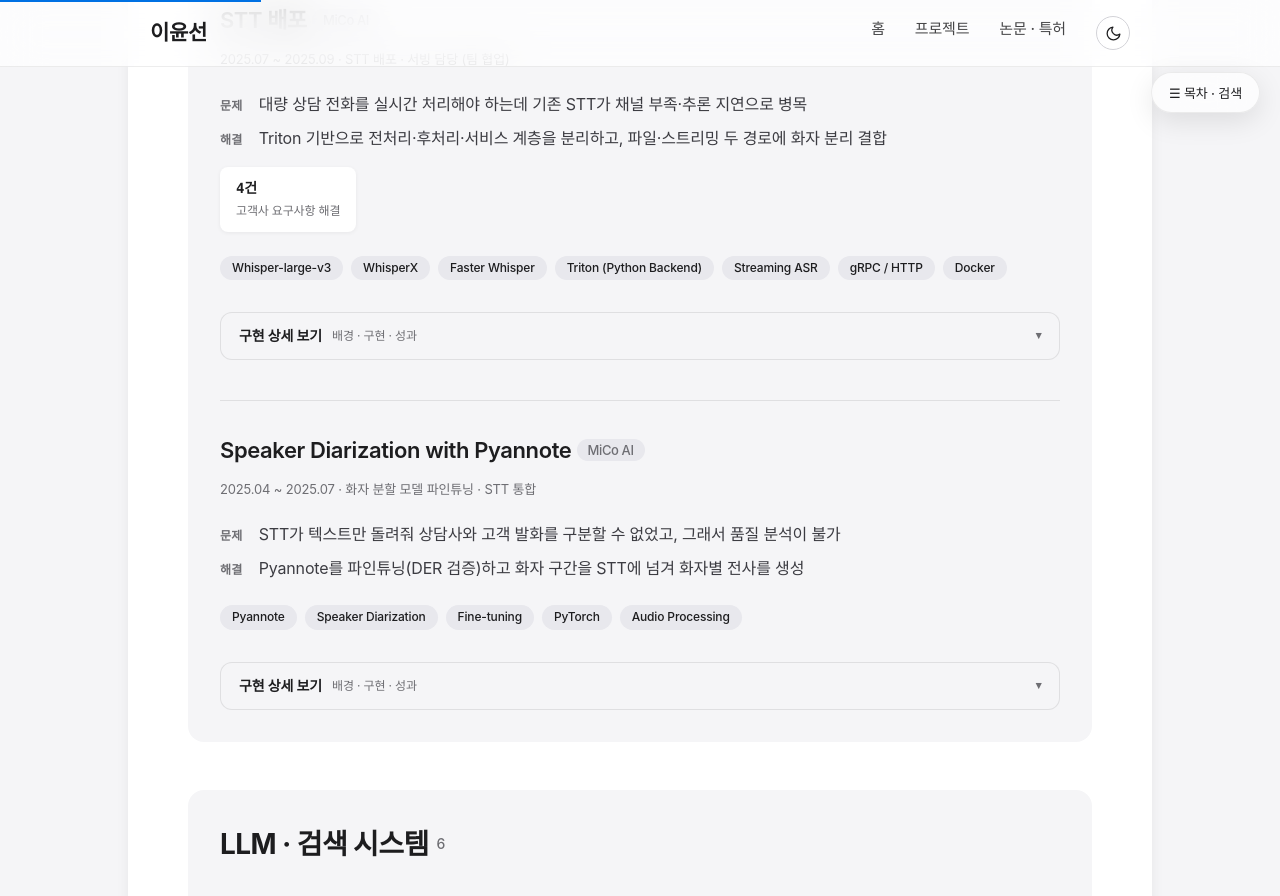
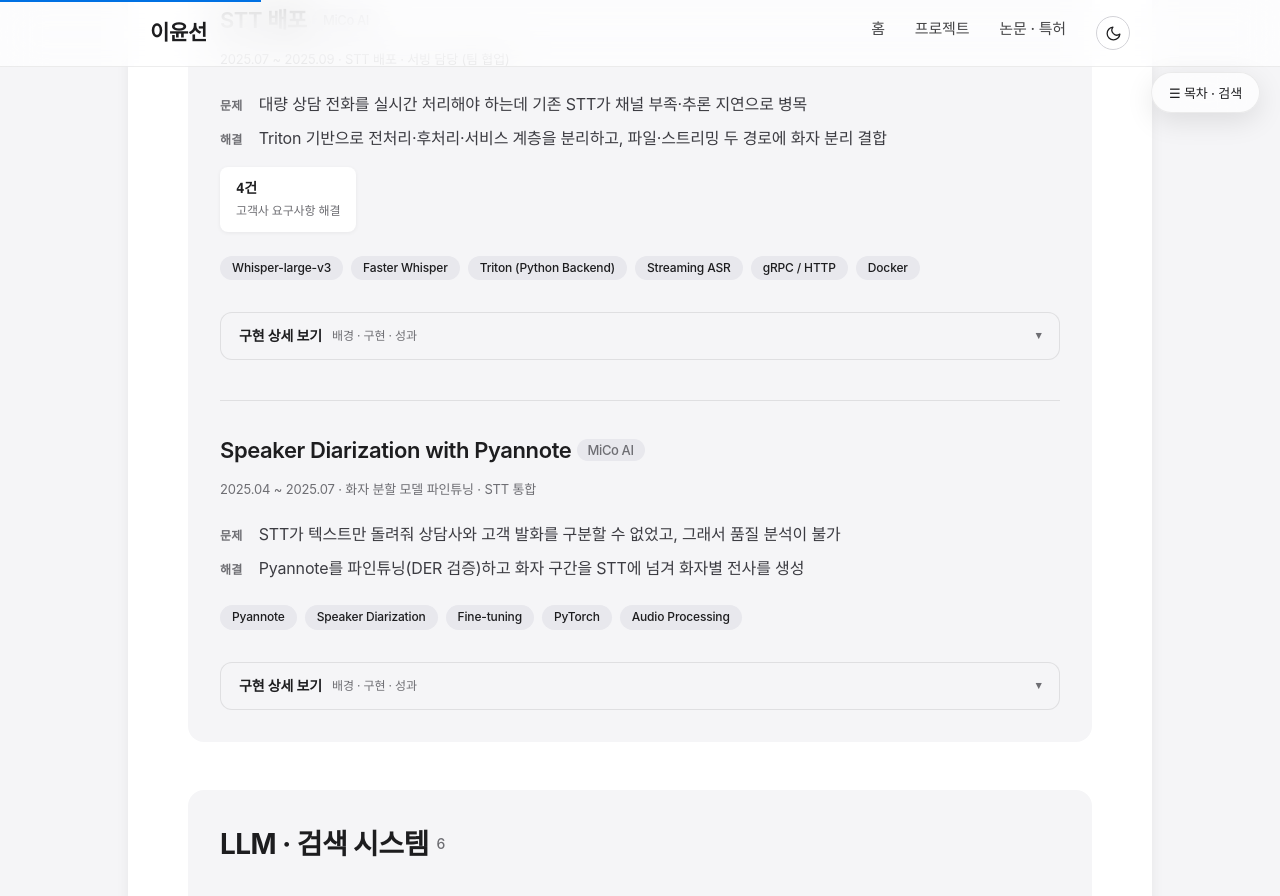
Before and after one commit to ckc5800/ckc5800.github.io, a Jekyll site: the page built from projects.html, in a window 1280 px wide and 900 px high, scrolled down 1789 px. Shown: the top 896 px of the window. Built offline with Jekyll 4.4.1, drawn with Linux system fonts in a browser that asks for light colours; some web fonts are replaced.

Commit message:
STT 카드에서 사내 회의록 STT 제거 — 별개 프로젝트
AIG 상담센터 STT 배포 카드 안에 사내 회의록 STT가 구현 문단과
성과 불릿으로 섞여 있던 것을 본인이 지적. 다른 프로젝트라 삭제.
WhisperX 태그도 함께 제거 — 이 카드에서 WhisperX를 뒷받침하던
서술이 그 문단뿐이었고, 코드 감사에서도 STT 저장소에 0건이었음.

Co-Authored-By: Claude Fable 5 <noreply@anthropic.com>

```diff
--- a/projects.html
+++ b/projects.html
@@ -315,7 +315,6 @@ title: 프로젝트
     </div>
     <div class="tech-tags">
         <span class="tech-tag">Whisper-large-v3</span>
-        <span class="tech-tag">WhisperX</span>
         <span class="tech-tag">Faster Whisper</span>
         <span class="tech-tag">Triton (Python Backend)</span>
         <span class="tech-tag">Streaming ASR</span>
@@ -331,7 +330,6 @@ title: 프로젝트
     <h4 class="detail-head">구현</h4>
     <p><span class="sentence"><strong>AIG STT 구조 개선:</strong> Triton Inference Server 기반 음성인식 파이프라인을 전처리·후처리·서비스 계층으로 모듈화해 파일/스트리밍 공통 로직을 통합.</span><span class="sentence">YAML 기반 로그 로테이션·아카이빙 체계와 Docker 구성을 정비하고, 컨테이너 자동 재시작 정책으로 안정성을 보강.</span></p>
     <p><span class="sentence"><strong>엔진 구성:</strong> Triton Python 백엔드로 파일 기반(화자 분리 결합)과 실시간 스트리밍 두 추론 모델을 구성, HTTP와 gRPC 인터페이스를 모두 제공.</span><span class="sentence">화자 분리 결과를 STT에 결합해 화자별 전사를 생성 — 화자 구간을 추론 파라미터(clip timestamps)로 전달해 화자마다 정확한 전사를 얻는 구조를 구현.</span></p>
-    <p><span class="sentence"><strong>사내 회의록 STT:</strong> 회의록 기능에 STT를 탑재 — Whisper 계열 모델별 성능을 조사·정리해 WhisperX 최적 파라미터를 찾고, 파일 기반과 스트리밍 기반 처리를 모두 구현.</span><span class="sentence">엔진-브로커(API-HTTP) 통신 오류 수정과 QA까지 수행.</span></p>
 
     <h4 class="detail-head">성과</h4>
     <ul class="detail-list">
```
Also changed, not shown: other parts of projects.html (+0 -1 lines).
